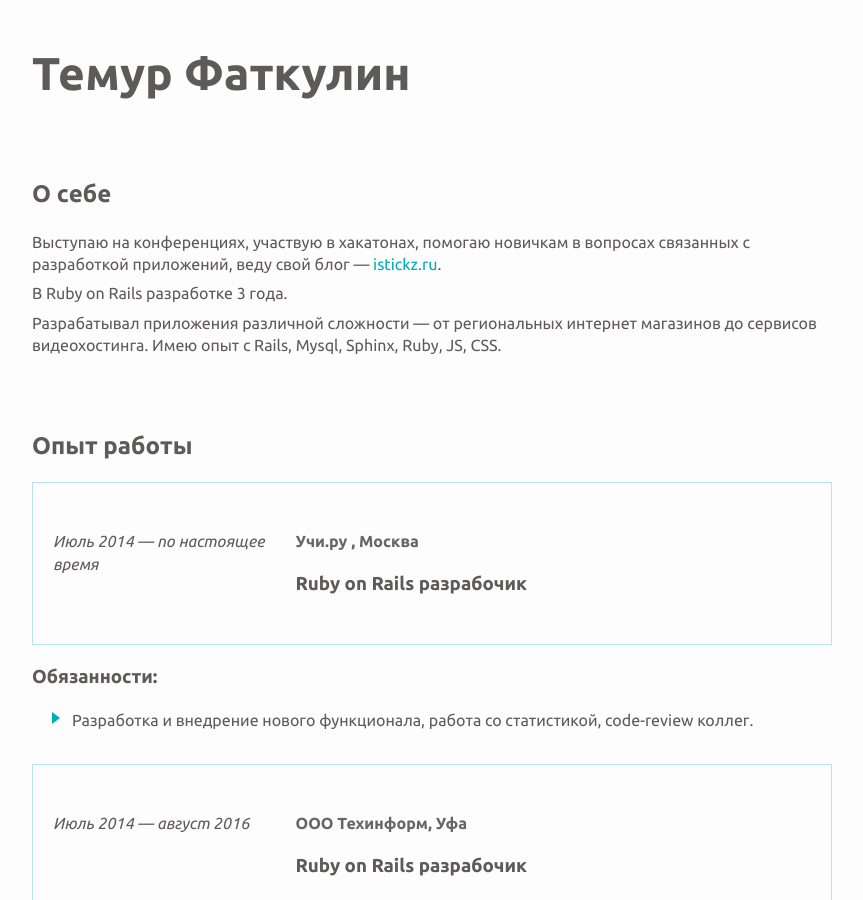
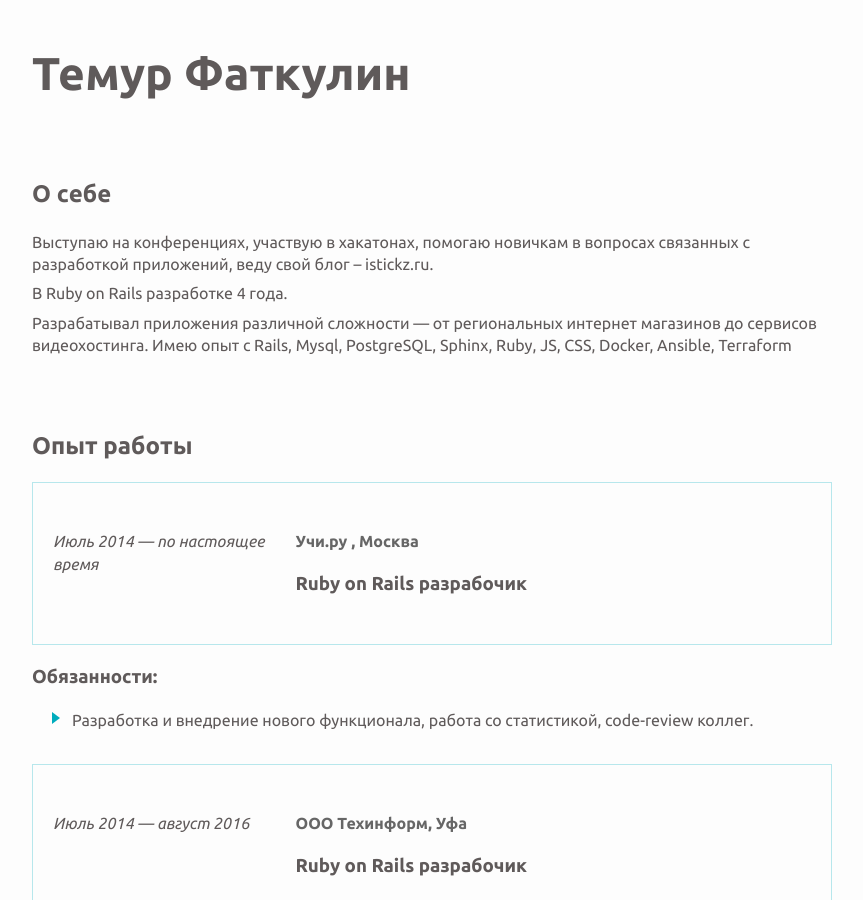
Before and after one commit to istickz/istickz.github.io, a Jekyll site: the page built from cv.md, in a window 1280 px wide and 900 px high. Shown: the whole window, without its empty margins (208-1071 px from the left). Built offline with Jekyll 4.4.1, drawn with Linux system fonts in a browser that asks for light colours.

Commit message:
Update cv.md

```diff
--- a/cv.md
+++ b/cv.md
@@ -9,13 +9,12 @@
 
 
 ## О себе
-Выступаю на конференциях, участвую в хакатонах, помогаю новичкам в вопросах связанных с разработкой
-приложений, веду свой блог — [istickz.ru](http://istickz.ru).
 
-В Ruby on Rails разработке 3 года.
+Выступаю на конференциях, участвую в хакатонах, помогаю новичкам в вопросах связанных с разработкой приложений, веду свой блог -- istickz.ru.
 
-Разрабатывал приложения различной сложности — от региональных интернет магазинов до
-сервисов видеохостинга. Имею опыт с Rails, Mysql, Sphinx, Ruby, JS, CSS.
+В Ruby on Rails разработке 4 года.
+
+Разрабатывал приложения различной сложности — от региональных интернет магазинов до сервисов видеохостинга. Имею опыт с Rails, Mysql, PostgreSQL, Sphinx, Ruby, JS, CSS, Docker, Ansible, Terraform
 
 ## Опыт работы
 
```
